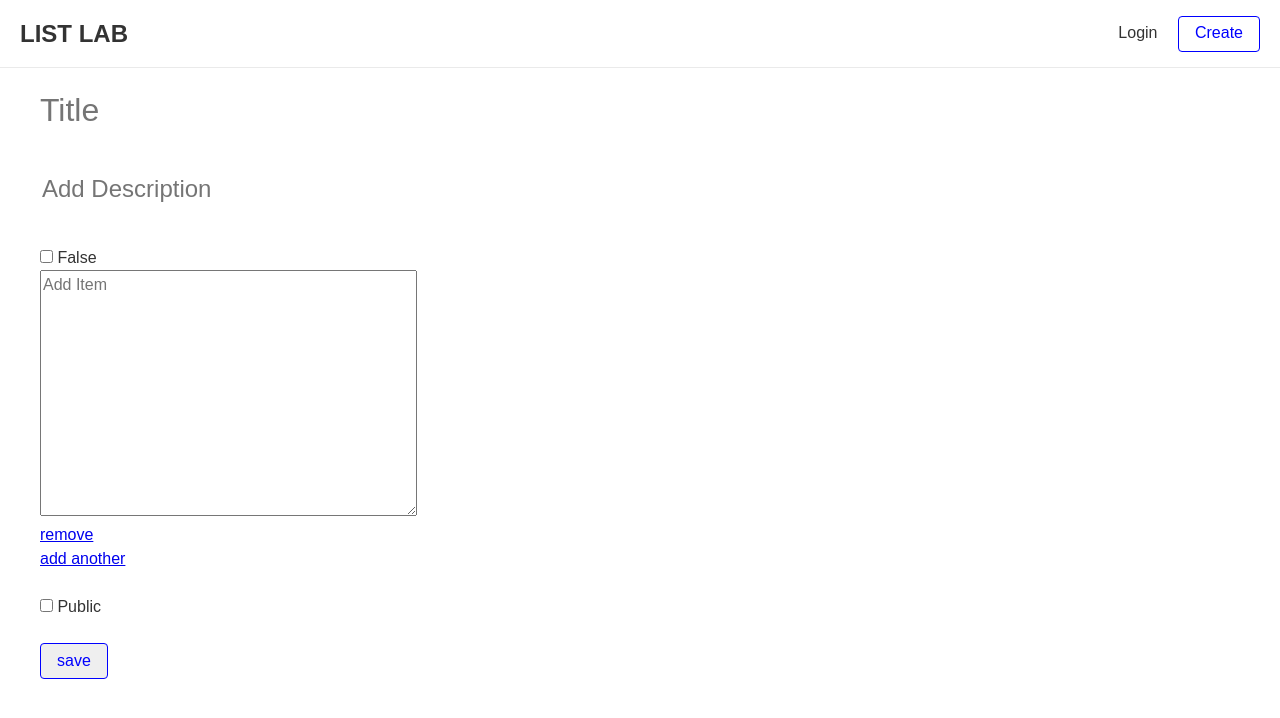
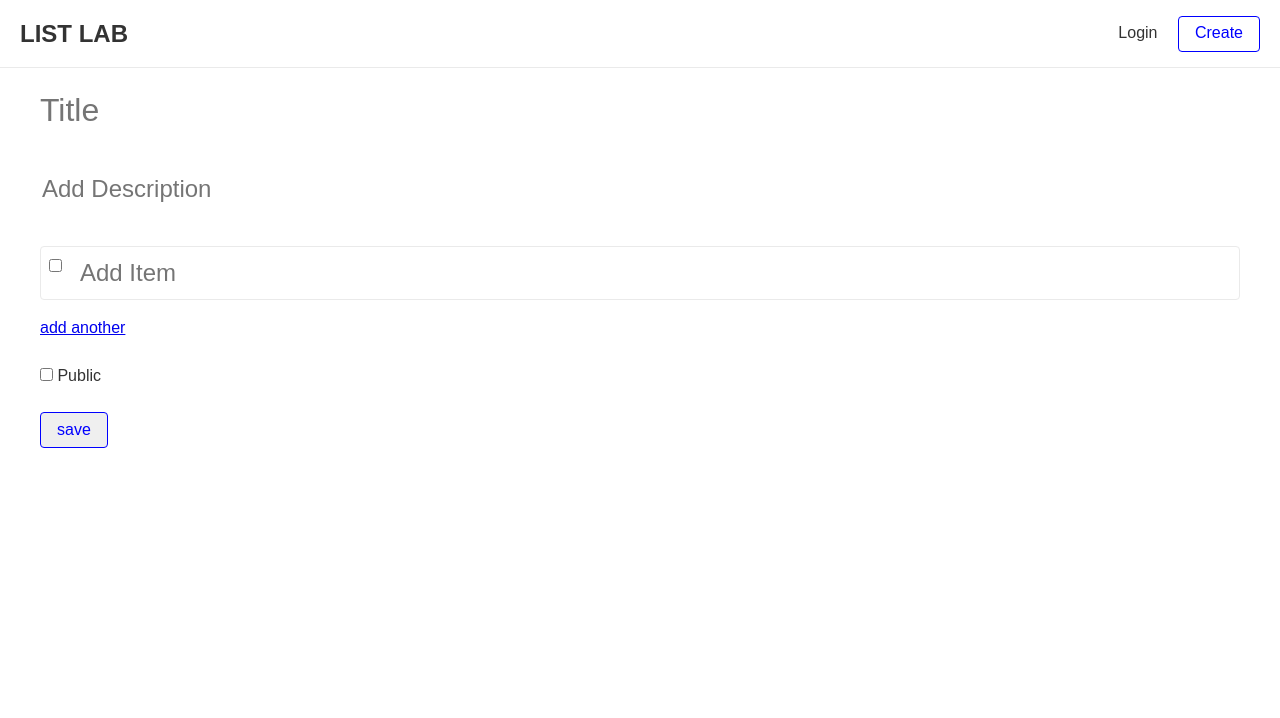
Before and after one commit to jcloughley2/inventory-app, a Django app: page /accounts/create_list/ in a window 1280 px wide. Shown: the top 718 px of the page. Run offline with Django 3.2, Linux system fonts and the light colour scheme; some libraries are stand-ins or nearby versions.

Commit message:
Revert "add styling changes for list items"
This reverts commit a7dc9e3f763dc6d1dc2f99e733f2aa5cab6252e7.

```diff
--- a/collection/static/css/style.css
+++ b/collection/static/css/style.css
@@ -476,16 +476,13 @@ form p {
   overflow: hidden;
   resize: none; }
 
-<<<<<<< Updated upstream
 .item-name {
   font-size: 24px;
-=======
-.item .textarea {
->>>>>>> Stashed changes
   appearance: none;
   border: none;
   outline: none;
-  height: 24px;
+  line-height: 32px;
+  height: 32px;
   width: 500px;
   overflow: hidden;
   resize: none;
--- a/collection/static/scss/style.scss
+++ b/collection/static/scss/style.scss
@@ -594,16 +594,13 @@ form p {
 	resize: none;
 }
 
-<<<<<<< Updated upstream
 .item-name {
 	font-size: 24px;
-=======
-.item .textarea {
->>>>>>> Stashed changes
     appearance: none;
     border: none;
     outline: none;
-    height: 24px;
+    line-height: 32px;
+    height: 32px;
     width: 500px;
     overflow: hidden;
 	resize: none;
```
